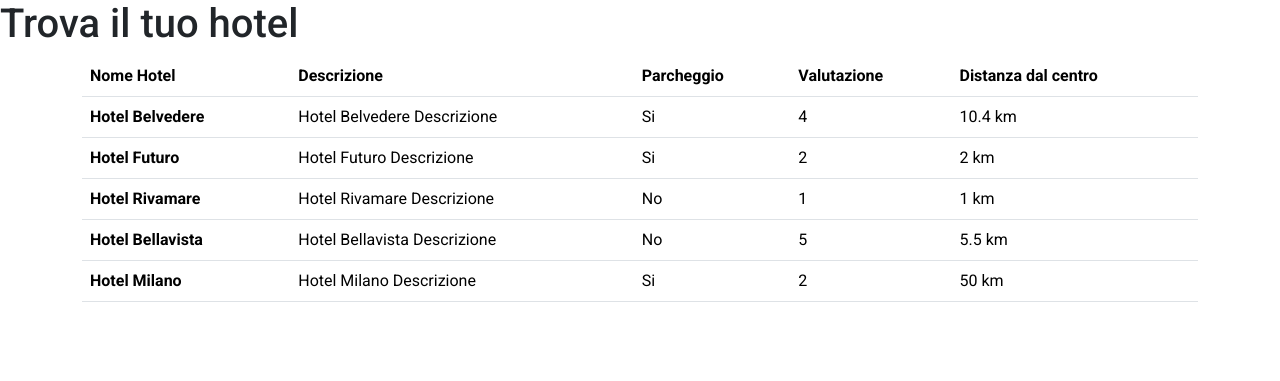
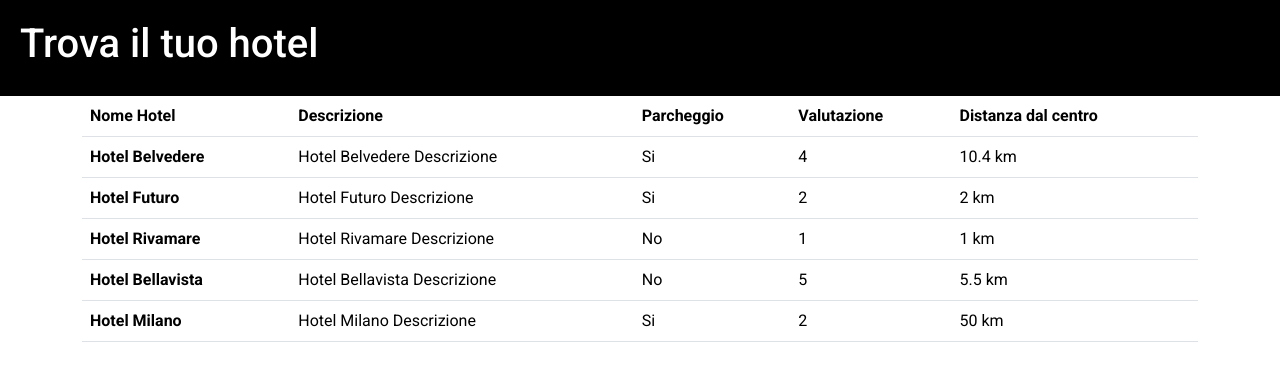
Before and after one commit to alex02r/php-hotel, a PHP site: page / in a window 1280 px wide. Shown: the top 381 px of the page. Run offline with PHP 8.4, Linux system fonts and the light colour scheme.

Commit message:
[UPGRADE] Aggiunto stile all header

```diff
--- a/css/style.css
+++ b/css/style.css
@@ -5,3 +5,8 @@
     box-sizing: border-box;
     font-family: 'Roboto', sans-serif;
 }
+header{
+    background-color: black;
+    color: white;
+    padding: 20px;
+}
--- a/partials/templates/header.php
+++ b/partials/templates/header.php
@@ -1,4 +1,3 @@
-
 <header>
         <h1>Trova il tuo hotel</h1>
 </header>
```
